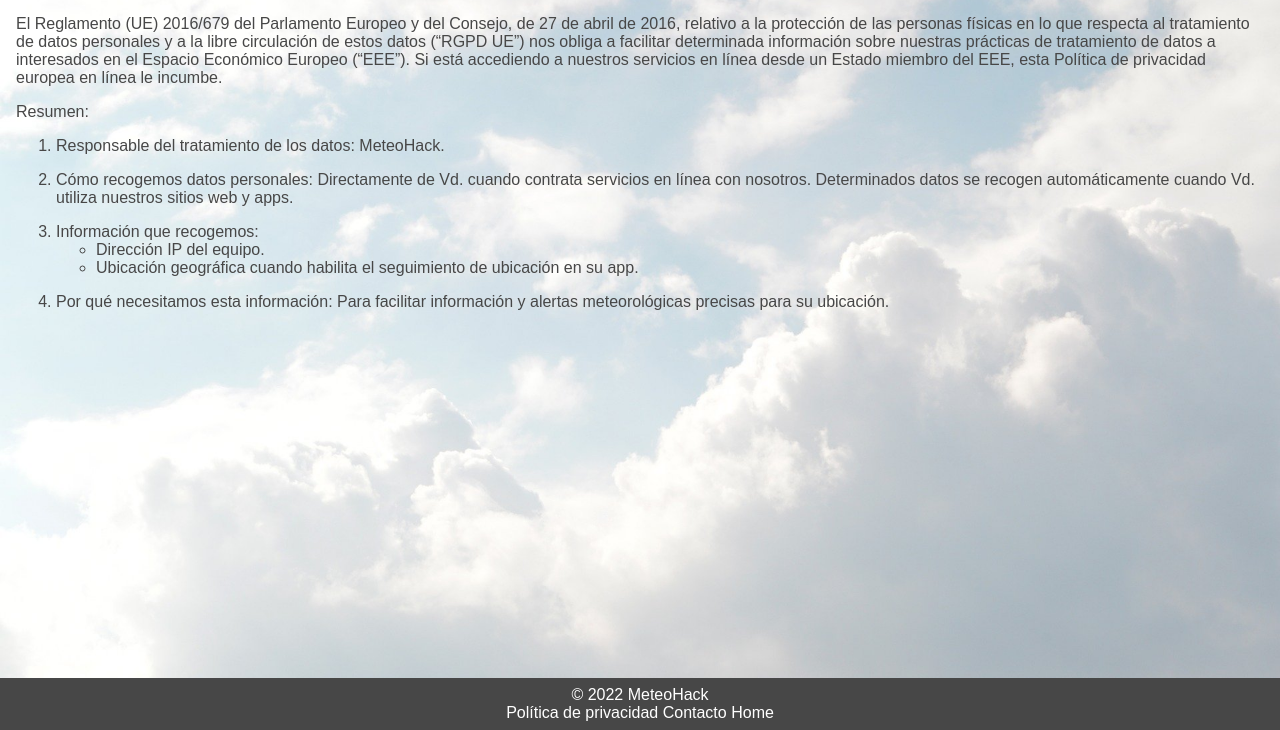
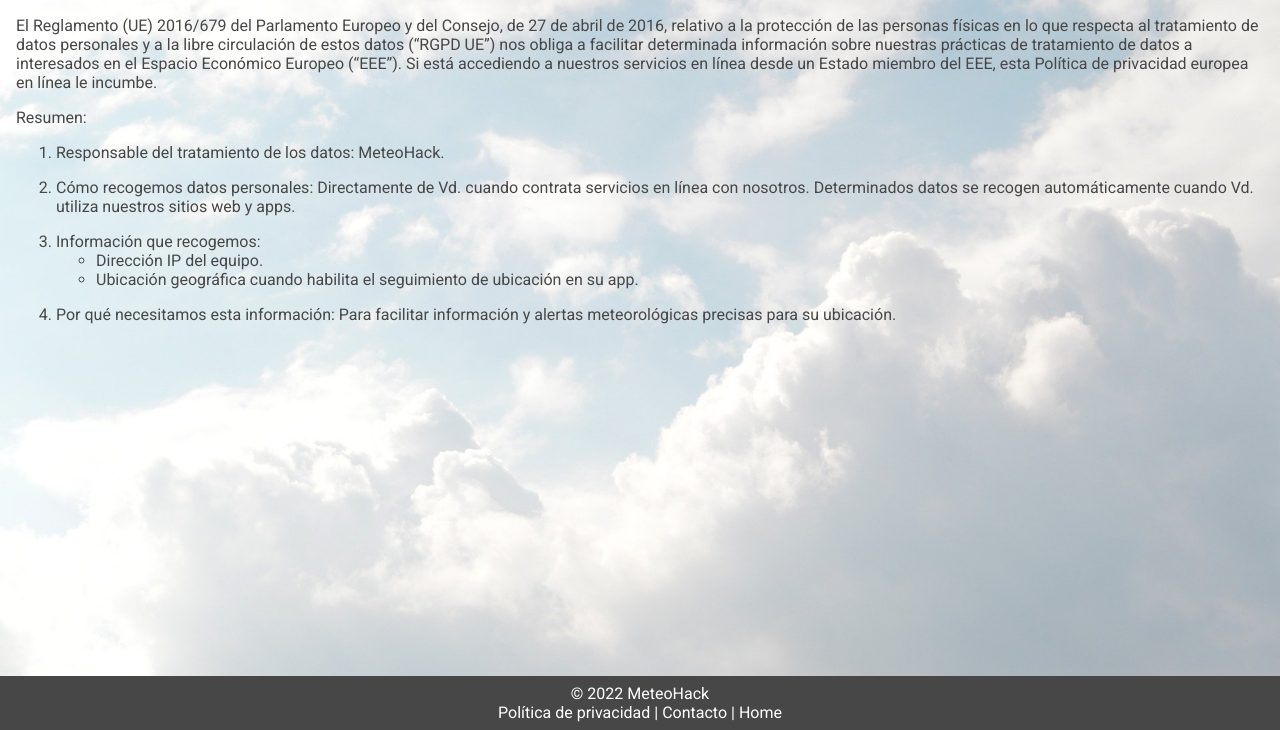
Before and after one commit to paulago/proyecto1-llovera, a plain HTML site: page privacy.html in a window 1280 px wide. Shown: the part 70-800 px from the top of the page. Drawn offline with Linux system fonts and the light colour scheme.

Commit message:
css acabado

```diff
--- a/css/contact.css
+++ b/css/contact.css
@@ -1,3 +1,5 @@
+@import url("https://fonts.googleapis.com/css2?family=Roboto:wght@400;700&display=swap");
+
 * {
   margin: 0;
   padding: 0;
@@ -5,7 +7,7 @@
 }
 
 body {
-  font-family: sans-serif;
+  font-family: "Roboto", sans-serif;
   color: #474747;
   background-image: url("/css/clouds.jpg");
   background-size: cover;
--- a/css/privacy.css
+++ b/css/privacy.css
@@ -1,10 +1,12 @@
+@import url("https://fonts.googleapis.com/css2?family=Roboto:wght@400;700&display=swap");
+
 * {
   margin: 0;
   box-sizing: border-box;
 }
 
 body {
-  font-family: sans-serif;
+  font-family: "Roboto", sans-serif;
   color: #474747;
   background-image: url("/css/clouds.jpg");
   background-size: cover;
--- a/css/style.css
+++ b/css/style.css
@@ -1,3 +1,5 @@
+@import url("https://fonts.googleapis.com/css2?family=Roboto:wght@400;700&display=swap");
+
 * {
   margin: 0;
   padding: 0;
@@ -5,7 +7,7 @@
 }
 
 body {
-  font-family: sans-serif;
+  font-family: "Roboto", sans-serif;
   color: #474747;
   background-image: url("/css/clouds.jpg");
   background-size: cover;
@@ -34,6 +36,15 @@ main {
   display: none;
 }
 
+#actually {
+  background-color: white;
+  border-radius: 15px;
+  padding: 1rem;
+  max-width: 300px;
+  margin: 1rem auto;
+  box-shadow: 2px 2px 10px rgba(0, 0, 0, 0.3);
+}
+
 #nextHours {
   display: flex;
   flex-wrap: wrap;
@@ -45,12 +56,14 @@ main {
   background-color: rgb(191, 226, 244);
   border-radius: 15px;
   padding: 1rem;
+  box-shadow: 2px 2px 10px rgba(0, 0, 0, 0.3);
 }
 
 button {
   background-color: #474747;
   color: white;
-  padding: 0.5rem 1rem;
+  padding: 1rem 1.5rem;
+  font-size: 1rem;
   border: none;
   border-radius: 6px;
   font-weight: bold;
@@ -66,6 +79,7 @@ footer {
 a {
   color: white;
   text-decoration: none;
+  padding: 0.5rem;
 }
 
 #rain,
--- a/privacy.html
+++ b/privacy.html
@@ -52,8 +52,8 @@
     <footer>
       <p>© 2022 MeteoHack</p>
       <a href="privacy.html">Política de privacidad</a>
-      <a href="contact.html">Contacto</a>
-      <a href="index.html">Home</a>
+      <span class="separador">| </span><a href="contact.html">Contacto</a>
+      <span class="separador">| </span><a href="index.html">Home</a>
     </footer>
   </body>
 </html>
```
Also changed, not shown: contact.html (+2 -2 lines), index.html (+2 -2 lines), js/helper.js (+9 -0 lines).
